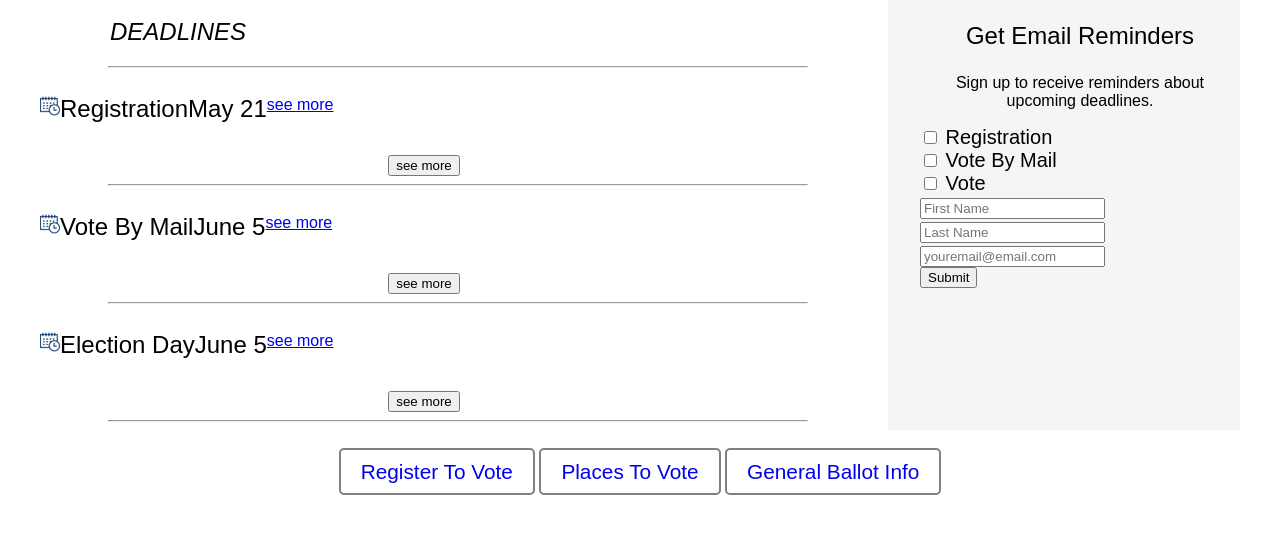
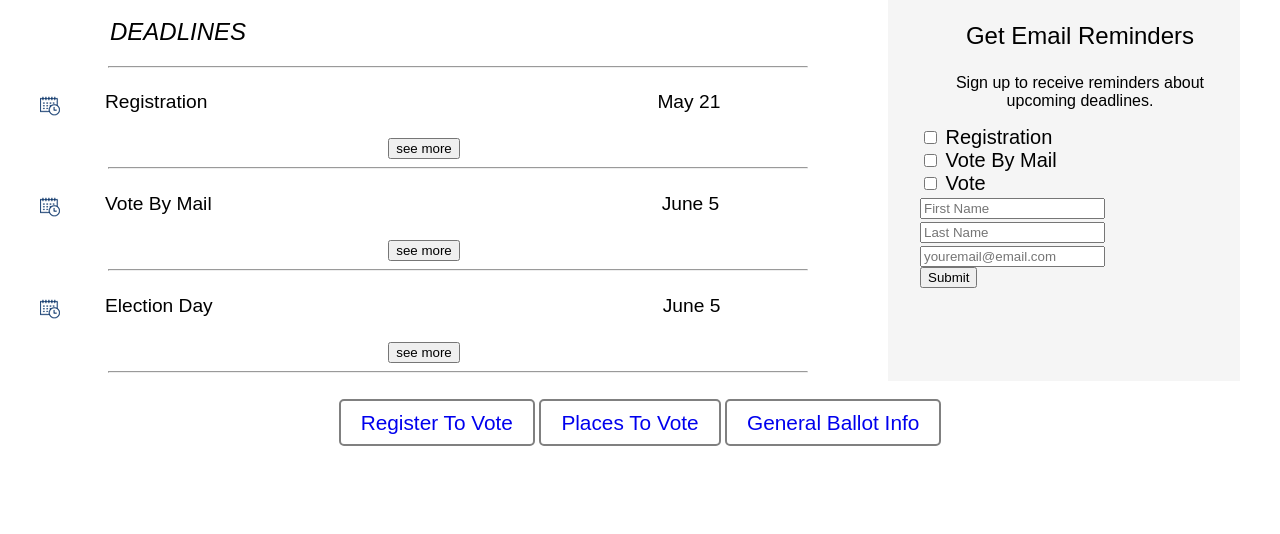
Before and after one commit to kecramer/wdi-political-hackathon, a website: page views/index.html in a window 1280 px wide. Shown: the part 126-660 px from the top of the page. Drawn offline with Linux system fonts and the light colour scheme; files that its build step writes are made by us from their sources; files whose address does not match are found by name.

Commit message:
updated classes and styles

```diff
--- a/public/style.css
+++ b/public/style.css
@@ -45,13 +45,13 @@ main h2 {
 }
 
 h4 {
-  font-size: 1.5em;
+  font-size: 1.2em;
   margin-top: .8em;
   font-weight: 200;
 }
 
 .deadlineDate {
-  margin-left: 475px;
+  margin-left: 450px;
   font-weight: 200;
 }
 
--- a/views/index.html
+++ b/views/index.html
@@ -18,9 +18,8 @@
       <hr>
       <div class="deadlineInfoBlock">
         <a href="#"><img src="images/calendar.png"></a>
-        <h4>Registration</h4>
-        <h4>May 21</h4>
-        <a href="#">see more</a>
+        <h4 class="deadlineName">Registration</h4>
+        <h4 class="deadlineDate">May 21</h4>
       </div>
       <ul class="hidden">
         <li>Info 1</li>
@@ -31,9 +30,8 @@
       <hr>
       <div class="deadlineInfoBlock">
         <a href="#"><img src="images/calendar.png"></a>
-        <h4>Vote By Mail</h4>
-        <h4>June 5</h4>
-        <a href="#">see more</a>
+        <h4 class="deadlineName">Vote By Mail</h4>
+        <h4 class="deadlineDate">June 5</h4>
       </div>
       <ul class="hidden">
         <li>Info 1</li>
@@ -44,9 +42,8 @@
       <hr>
       <div class="deadlineInfoBlock">
         <a href="#"><img src="images/calendar.png"></a>
-        <h4>Election Day</h4>
-        <h4>June 5</h4>
-        <a href="#">see more</a>
+        <h4 class="deadlineName">Election Day</h4>
+        <h4 class="deadlineDate">June 5</h4>
       </div>
       <ul class="hidden">
         <li>Info 1</li>
```
